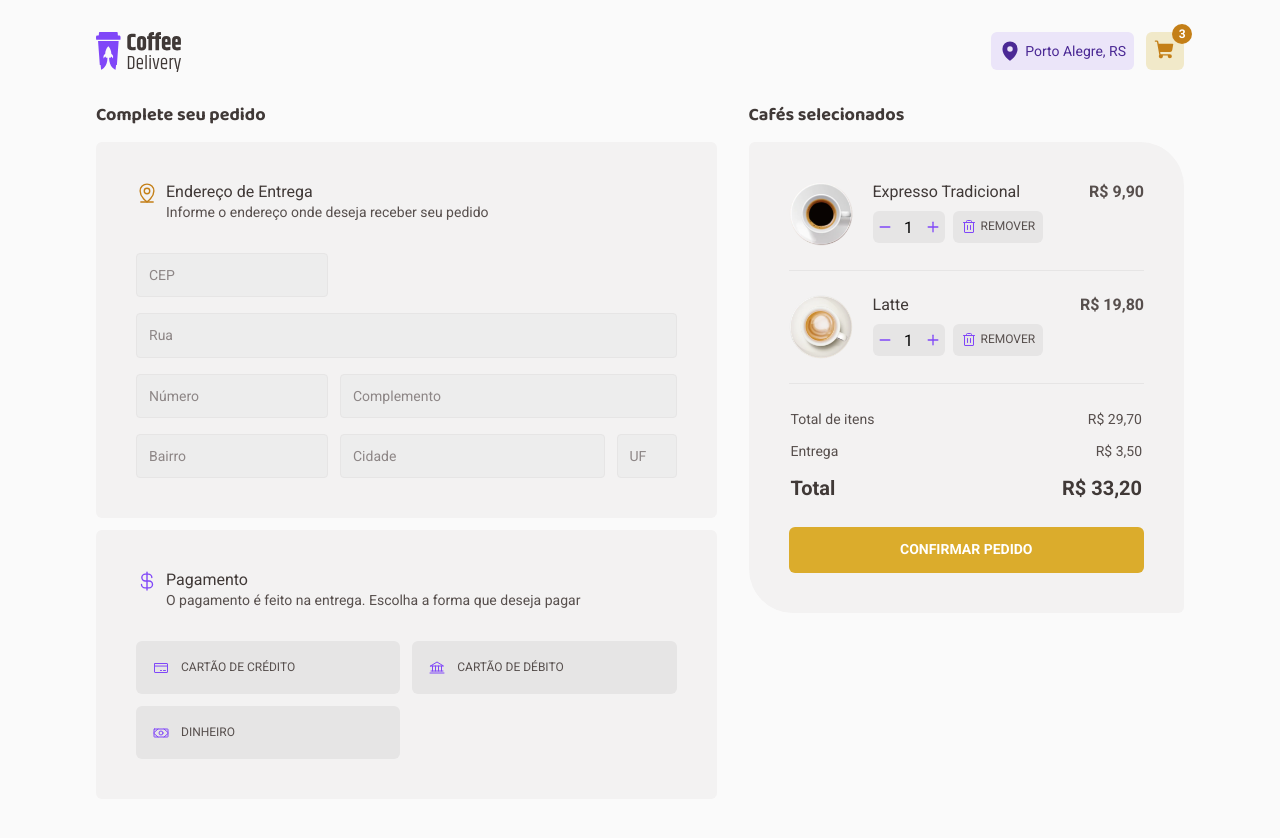
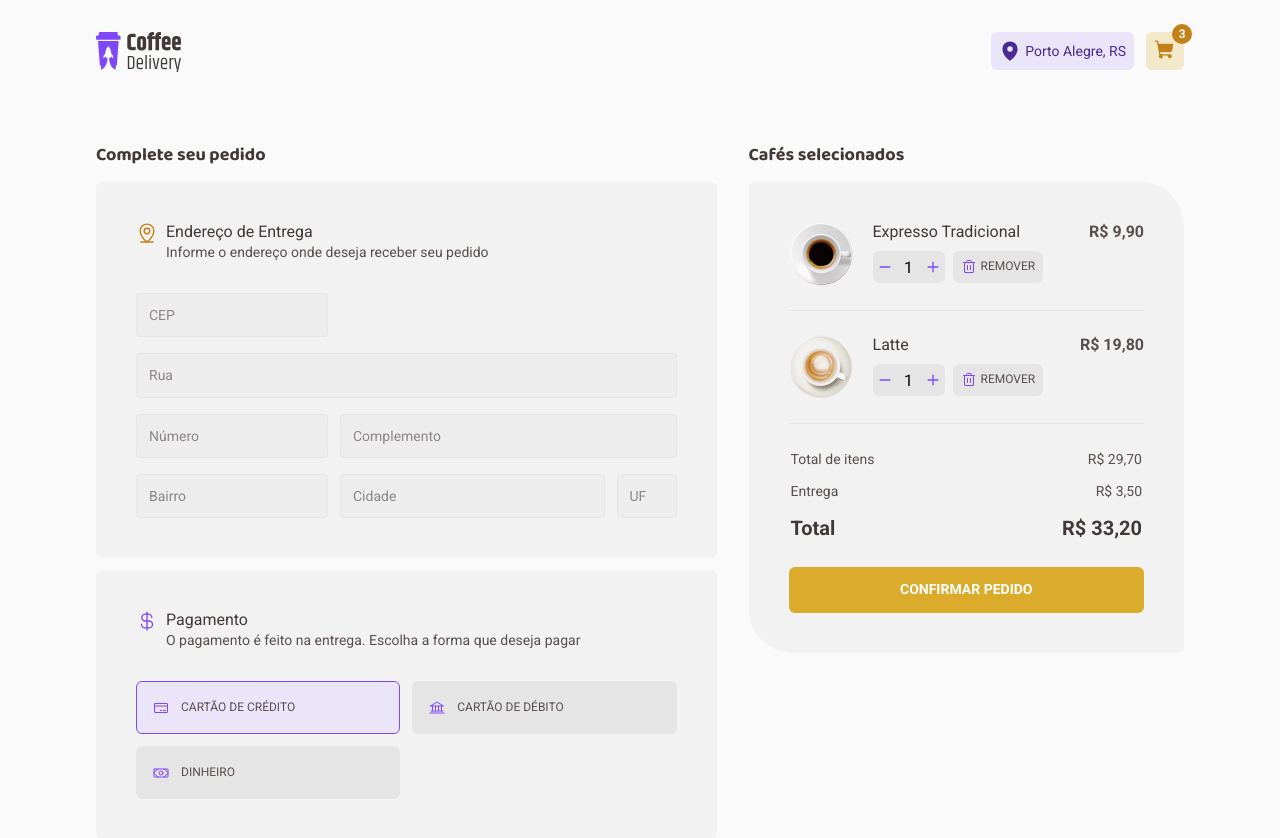
Before and after one commit to schayene/ignite-coffee-delivery, a React (Vite) app: page /checkout in a window 1280 px wide. Shown: the top 838 px of the page. Before the commit the page ends 800 px from the top, so only its background shows below. Built offline with nearby package versions, Linux system fonts and the light colour scheme.

Commit message:
style: adjustments

```diff
--- a/src/pages/Checkout/components/Payment/index.tsx
+++ b/src/pages/Checkout/components/Payment/index.tsx
@@ -19,7 +19,7 @@ export function Payment() {
         </div>
       </CardHeader>
       <PaymentForm>
-        <ButtonPaymentType type="button">
+        <ButtonPaymentType type="button" className="active">
           <input hidden type="radio" id="credit_card" />
           <label htmlFor="credit_card">
             <CreditCard size={16} />
--- a/src/pages/Checkout/styles.ts
+++ b/src/pages/Checkout/styles.ts
@@ -4,6 +4,8 @@ import { Wrapper } from "../../layouts/DefaultLayout/styles";
 export const CheckoutContainer = styled(Wrapper)`
   display: flex;
   gap: 2rem;
+
+  padding-block: 2.5rem;
 
   h2 {
     font-family: "Baloo 2", sans-serif;
--- a/src/pages/Home/components/CoffeeList/components/CoffeeCard/styles.ts
+++ b/src/pages/Home/components/CoffeeList/components/CoffeeCard/styles.ts
@@ -77,6 +77,11 @@ export const CardActions = styled.div`
 export const ButtonCart = styled.button`
   width: 2.375rem;
   border-radius: 6px;
+  transition: background 0.1s;
   color: ${(props) => props.theme["base-card"]};
   background: ${(props) => props.theme["purple-dark"]};
+
+  &:hover {
+    background: ${(props) => props.theme.purple};
+  }
 `;
```
